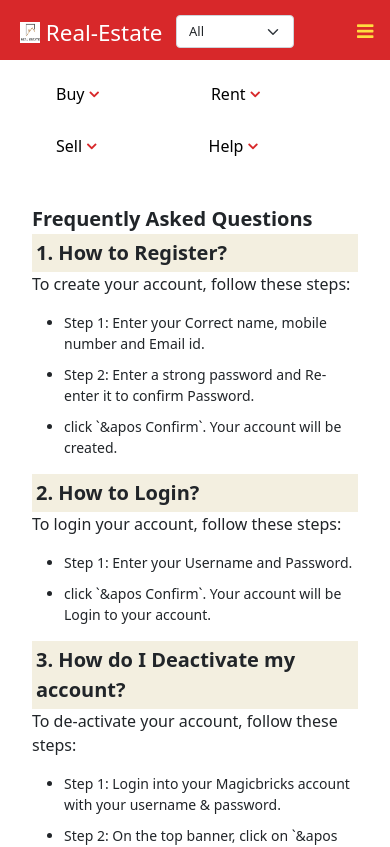
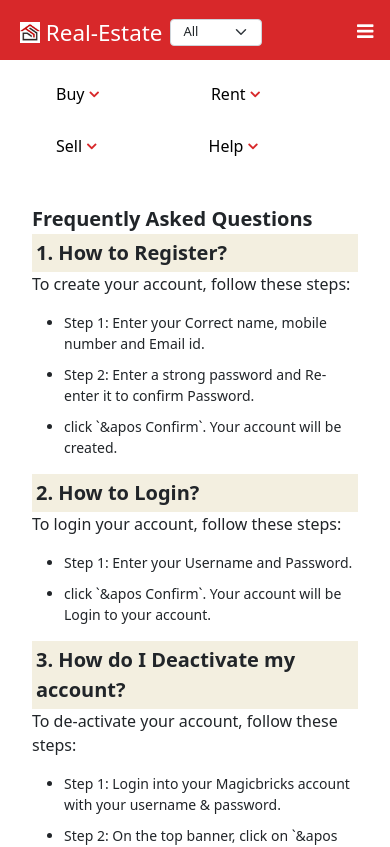
Before and after one commit to dhing-palak/Real-Estate-Project, a React (Create React App) app in the folder root/: page /helpcenter in a window 390 px wide. Shown: the top 847 px of the page. Built offline with nearby package versions, Linux system fonts and the light colour scheme.

Commit message:
logo added

```diff
--- a/root/src/components/Navbar/Header.js
+++ b/root/src/components/Navbar/Header.js
@@ -8,7 +8,7 @@ import "font-awesome/css/font-awesome.min.css";
 import { propertydetails } from "../../api/api";
 import { AppContext } from "../../state/StateContext";
 import { cities } from "../../common/common";
-import realestate from "../../images/realestate.jpg";
+import realestate from "../../images/realestate.png";
 
 const Navbar = () => {
   //Accessing Global data from Context
@@ -137,8 +137,8 @@ const Navbar = () => {
 
 
       <div className="subheader">
-        <div className="dropdown1">
-          <button className="dropbtn1">
+        <div className="sub-dropdown">
+          <button className="sub-dropbtn">
             {" "}
             Buy{" "}
             <i
@@ -146,15 +146,15 @@ const Navbar = () => {
               style={{ color: "#d8282a", fontWeight: "bold" }}
             ></i>
           </button>
-          <div className="dropdown-content1">
+          <div className="sub-dropdowncontent">
             <Link to="/about">Ready to Move</Link>
             <Link to="/about">Budget Homes</Link>
             <Link to="/about">Premium Homes</Link>
             <Link to="/about">Newly Launched</Link>
           </div>
         </div>
-        <div className="dropdown1">
-          <button className="dropbtn1">
+        <div className="sub-dropdown">
+          <button className="sub-dropbtn">
             {" "}
             Rent{" "}
             <i
@@ -162,15 +162,15 @@ const Navbar = () => {
               style={{ color: "#d8282a", fontWeight: "bold" }}
             ></i>
           </button>
-          <div className="dropdown-content1">
+          <div className="sub-dropdowncontent">
             <Link to="/about">Owner Properties</Link>
             <Link to="/about">Verified Properties</Link>
             <Link to="/about">Furnished Homes</Link>
             <Link to="/about">Immediately Homes</Link>
           </div>
         </div>
-        <div className="dropdown1">
-          <button className="dropbtn1">
+        <div className="sub-dropdown">
+          <button className="sub-dropbtn">
             {" "}
             Sell{" "}
             <i
@@ -178,7 +178,7 @@ const Navbar = () => {
               style={{ color: "#d8282a", fontWeight: "bold" }}
             ></i>
           </button>
-          <div className="dropdown-content1">
+          <div className="sub-dropdowncontent">
              &nbsp;For Owner
             <Link to="/about">Sell Properties</Link>
             <Link to="/user/profile">My Dashboard</Link>
@@ -187,8 +187,8 @@ const Navbar = () => {
             <Link to="/user/profile">My Dashboard</Link>
           </div>
         </div>
-        <div className="dropdown1">
-          <button className="dropbtn1">
+        <div className="sub-dropdown">
+          <button className="sub-dropbtn">
             {" "}
             Help{" "}
             <i
@@ -196,7 +196,7 @@ const Navbar = () => {
               style={{ color: "#d8282a", fontWeight: "bold" }}
             ></i>
           </button>
-          <div className="dropdown-content1">
+          <div className="sub-dropdowncontent">
             <Link to="/helpcenter">Help Center</Link>
             <Link to="/privacypolicy">Sales Enquiry</Link>
           </div>
--- a/root/src/components/home/Home.js
+++ b/root/src/components/home/Home.js
@@ -33,7 +33,7 @@ const Home = () => {
   return (
     <>
       <div>
-        <h5 className="userName">Hello {userData.name} welcome to Real Estate.</h5>
+        <h5 className="username">Hello {userData.name} Welcome to Real Estate.</h5>
       </div>
       <SearchProperty />
       <Property />
--- a/root/src/styles/Header.css
+++ b/root/src/styles/Header.css
@@ -41,7 +41,7 @@
 	bottom: 0;
 	left: 0;
 	right: 0;
-	background-color: rgba(0, 0, 0, 0.3);
+
   }
 
   .nav-logo {
@@ -72,6 +72,9 @@
 	margin-right: 28rem;
 	padding-bottom: 0.8em;
 
+  }
+  .form-select{
+	padding: 0.200rem 1rem 0.200rem 0.50rem;
   }
 
 
@@ -113,6 +116,7 @@
   .nav-item:hover:after {
 	width: 100%;
 	background: white;
+
   }
 
   .nav-item.active {
@@ -123,6 +127,7 @@
   .nav-icon {
 	display: none;
 	padding-bottom: -2em;
+
   }
 
   @media screen and (max-width: 1024px) {
@@ -136,6 +141,7 @@
 	  left: -110%;
 	  opacity: 1;
 	  transition: all 0.5s ease;
+
 	}
 
 	.nav-menu.active {
@@ -146,13 +152,16 @@
 	  z-index: 1;
 	}
 	.nav-item .active {
-	  color: #ffdd40;
+	  color: white;
 	  border: none;
+
 	}
+
 	.nav-links {
 	  padding: 1.5rem;
 	  width: 100%;
 	  display: table;
+	  border-bottom: 2px solid white;
 	}
 
 	.nav-icon {
@@ -163,15 +172,26 @@
 	  transform: translate(-100%, 60%);
 	  font-size: 1.4rem;
 	  cursor: pointer;
-	  color: #ffdd40;
+	  color: white;
 	}
 	.nav-span {
 	  display: flex;
 	  list-style: none;
 	  text-align: center;
-
 	  padding-bottom: 0.8rem;
 	}
+	.form-select{
+		padding: 0.150rem 1rem 0.200rem 0.80rem;
+	}
+	.nav-item:after {
+		content: "";
+		display: block;
+		height: 1px;
+		width: 0;
+		background: transparent;
+		transition: none
+	  }
+
 
   }
   @media screen and (max-width: 820px) {
@@ -181,7 +201,7 @@
 	  margin-left: 20px;
 	  cursor: pointer;
 	  text-decoration: none;
-	  font-size: 1.4rem;
+	  font-size: 1.5rem;
 	  flex-grow: 1;
 	  justify-content: center;
 	  padding-bottom: 0.5em;
@@ -194,16 +214,27 @@
 	  transform: translate(-100%, 60%);
 	  font-size: 1.4rem;
 	  cursor: pointer;
-	  color: #ffdd40;
+	  color: white;
 	}
 	.nav-span {
 	  display: flex;
 	  list-style: none;
 	  text-align: center;
-	  margin-right: 20rem;
-
+	  margin-right: 22rem;
 	  padding-bottom: 0.8rem;
 	}
+	.form-select{
+		padding: 0.200rem 0.8rem 0.250rem 0.50rem;
+	  }
+	  .nav-item:after {
+		content: "";
+		display: block;
+		height: 1px;
+		width: 0;
+		background: transparent;
+		transition: none
+	  }
+
   }
   @media screen and (max-width: 540px) {
 	  .nav-logo {
@@ -225,7 +256,7 @@
 		transform: translate(-100%, 60%);
 		font-size: 1.3rem;
 		cursor: pointer;
-		color: #ffdd40;
+		color: white;
 	  }
 	  .nav-span {
 		display: flex;
@@ -234,14 +265,18 @@
 		margin-right: 15rem;
 		padding-bottom: 0.8rem;
 	  }
+	  .form-select{
+		padding: 0.150rem 0.5rem 0.200rem 0.50rem;
+	}
+
 	}
   @media screen and (max-width: 420px) {
 	.nav-span {
 	  display: flex;
 	  list-style: none;
 	  text-align: center;
-	  margin-right: 6rem;
-	  padding-bottom: 0.8rem;
+	  margin-right: 8rem;
+	  padding-bottom: 0.7rem;
 
 	}
 	.nav-logo {
@@ -269,7 +304,11 @@
 	  .nav-links:hover {
 		color: white;
 	  }
+	  .nav-links {
+		padding: 0.5rem;
+		border-bottom: 2px solid white;
 
+	  }
 
 	.nav-icon {
 	  display: block;
@@ -279,12 +318,13 @@
 	  transform: translate(-100%, 60%);
 	  font-size: 1.2rem;
 	  cursor: pointer;
-	  color: #ffdd40;
+	  color: white;
 	  justify-content: center;
 	}
 	.form-select{
 		font-size: small;
 		box-sizing: border-box;
+		padding: 0.150rem 0.6rem 0.200rem 0.80rem;
 	}
 
   }
@@ -318,14 +358,14 @@
   .subheader {
 	padding: 0.5rem calc((100vw - 1000px) / 3);
   }
-  .dropdown1 {
+  .sub-dropdown {
 	float: left;
 	overflow: hidden;
 	width: max-content;
   }
 
   /* Dropdown button */
-  .dropdown1 .dropbtn1 {
+  .sub-dropdown .sub-dropbtn {
 	font-size: 16px;
 	border: none;
 	outline: none;
@@ -336,7 +376,7 @@
 	font-family: inherit; /* Important for vertical align on mobile phones */
 	margin: 0; /* Important for vertical align on mobile phones */
   }
-  .dropdown-content1 {
+  .sub-dropdowncontent {
 	display: none;
 	position: absolute;
 	background-color: #f9f9f9;
@@ -344,7 +384,7 @@
 	box-shadow: 0px 8px 16px 0px rgba(0, 0, 0, 0.2);
 	z-index: 1;
   }
-  .dropdown-content1 a {
+  .sub-dropdowncontent a {
 	float: none;
 	color: black;
 	padding: 12px 16px;
@@ -354,11 +394,11 @@
   }
 
   /* Add a grey background color to dropdown links on hover */
-  .dropdown-content1 a:hover {
+  .sub-dropdowncontent a:hover {
 	background-color: #ddd;
   }
 
   /* Show the dropdown menu on hover */
-  .dropdown1:hover .dropdown-content1 {
+  .sub-dropdown:hover .sub-dropdowncontent {
 	display: block;
   }
--- a/root/src/styles/Home.css
+++ b/root/src/styles/Home.css
@@ -1,3 +1,10 @@
-.userName {
-  text-align: center;
+.username{
+  padding: 60px;
+  padding-bottom: 20px;
+  text-align: center
 }
+@media (max-width:480px){
+  .username{
+    padding: 100px 60px 20px 60px;
+  }
+}
--- a/root/src/styles/Postproperty.css
+++ b/root/src/styles/Postproperty.css
@@ -5,6 +5,7 @@
   background: #f7f7f7;
   position: relative;
   overflow: hidden;
+  z-index: 0;
 }
 
 .postproperty_left_container {
```
Also changed, not shown: root/src/images/realestate.jpg (deleted), root/src/images/realestate.png (added).
